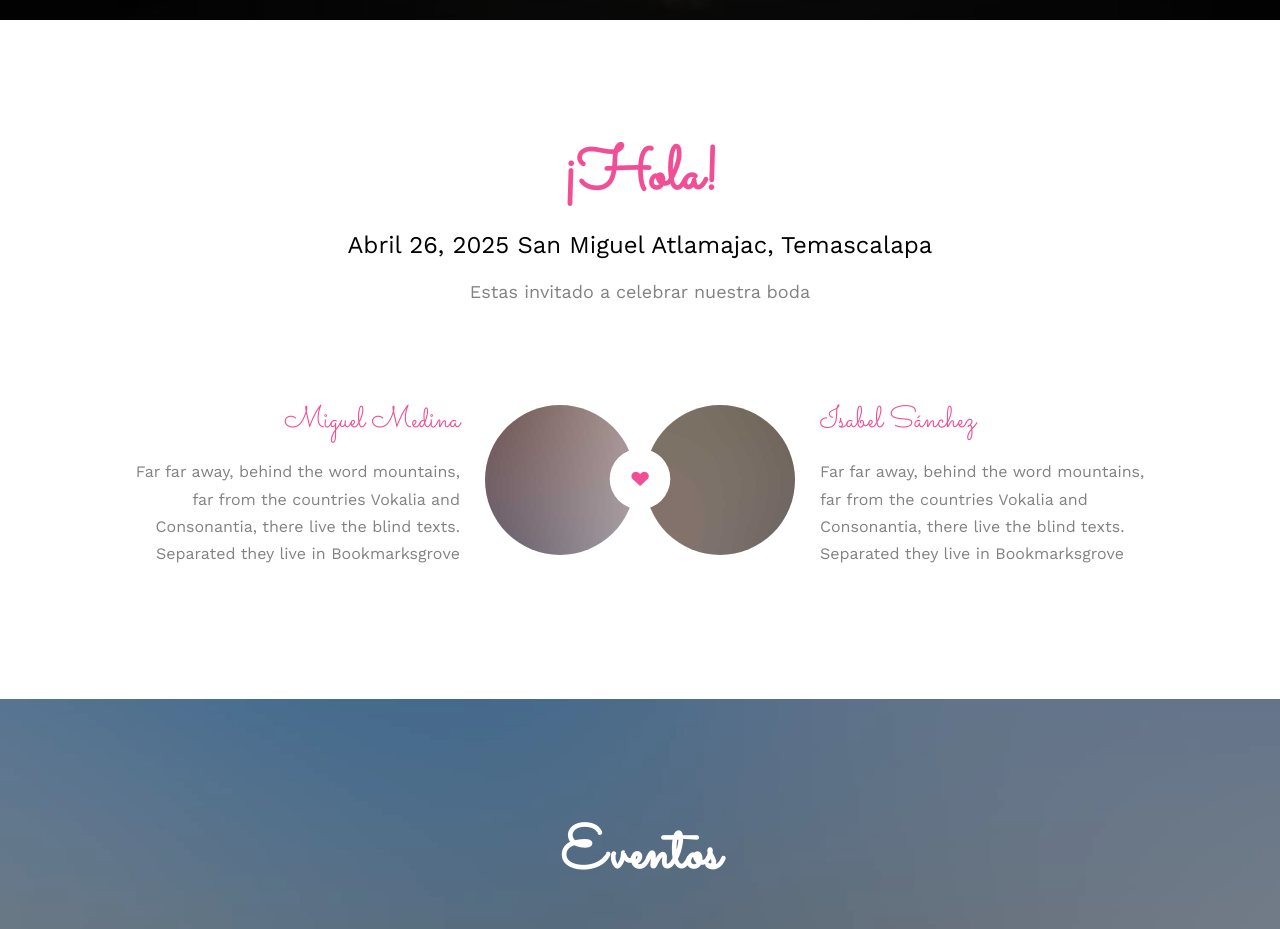
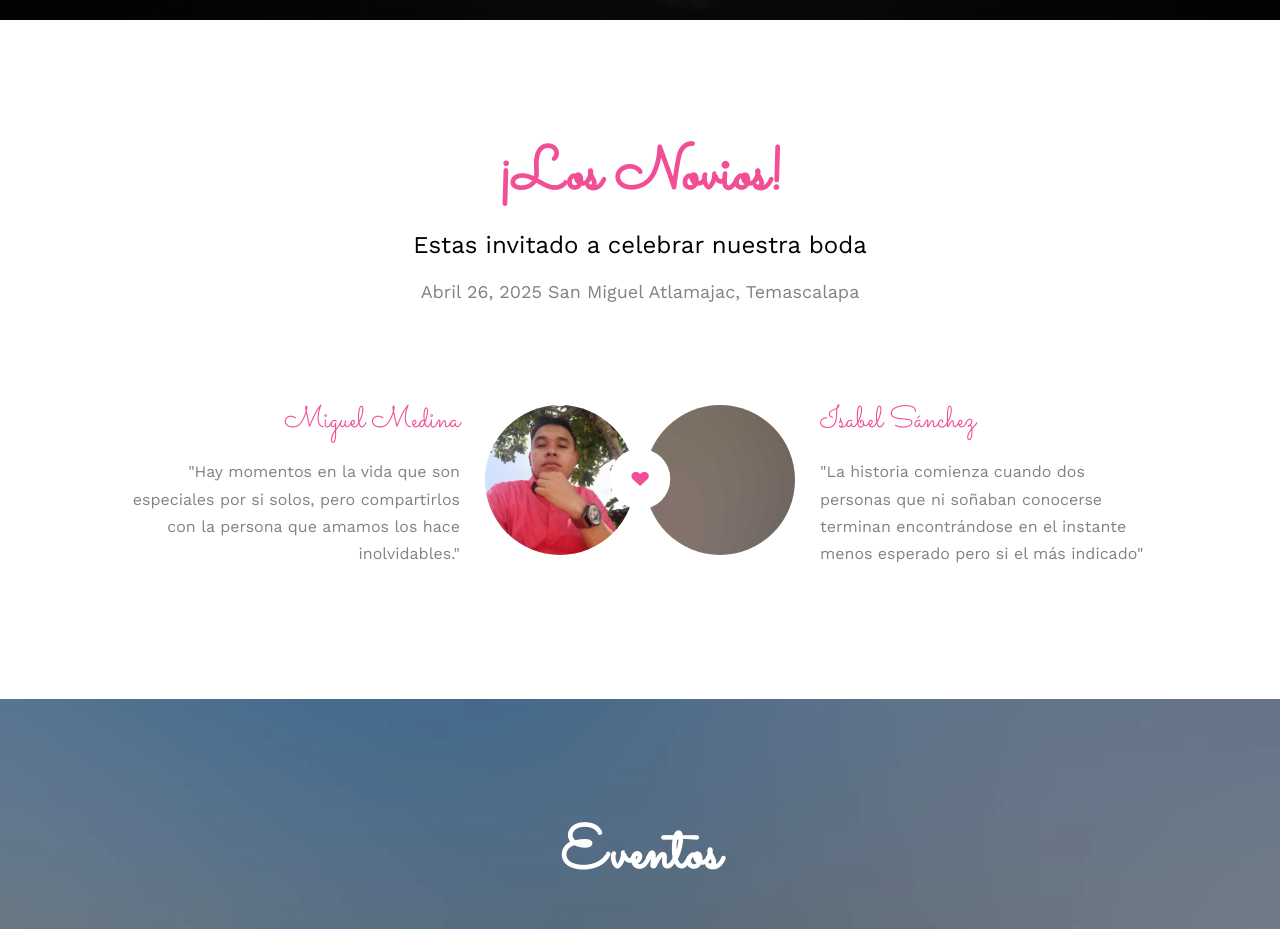
Before and after one commit to AldoJSM/boda-izza-y-mike, a plain HTML site: page index.html in a window 1280 px wide. Shown: the part 880-1809 px from the top of the page. Drawn offline with nearby package versions, Linux system fonts and the light colour scheme; no server answers; files whose address does not match are found by name.

Commit message:
solo falta la foto de la isabel y detallitos

```diff
--- a/index.html
+++ b/index.html
@@ -100,16 +100,16 @@
               <div
                 class="col-md-8 col-md-offset-2 text-center fh5co-heading animate-box"
               >
-                <h2>¡Hola!</h2>
-                <h3>Abril 26, 2025 San Miguel Atlamajac, Temascalapa</h3>
-                <p>Estas invitado a celebrar nuestra boda</p>
+                <h2>¡Los Novios!</h2>
+                <h3>Estas invitado a celebrar nuestra boda</h3>
+                <p>Abril 26, 2025 San Miguel Atlamajac, Temascalapa</p>
               </div>
             </div>
             <div class="couple-wrap animate-box">
               <div class="couple-half">
                 <div class="groom">
                   <img
-                    src="images/groom.jpg"
+                    src="images/miguel.jpeg"
                     alt="groom"
                     class="img-responsive"
                   />
@@ -117,9 +117,9 @@
                 <div class="desc-groom">
                   <h3>Miguel Medina</h3>
                   <p>
-                    Far far away, behind the word mountains, far from the
-                    countries Vokalia and Consonantia, there live the blind
-                    texts. Separated they live in Bookmarksgrove
+                    "Hay momentos en la vida que son especiales por si solos,
+                    pero compartirlos con la persona que amamos los hace
+                    inolvidables."
                   </p>
                 </div>
               </div>
@@ -135,9 +135,9 @@
                 <div class="desc-bride">
                   <h3>Isabel Sánchez</h3>
                   <p>
-                    Far far away, behind the word mountains, far from the
-                    countries Vokalia and Consonantia, there live the blind
-                    texts. Separated they live in Bookmarksgrove
+                    "La historia comienza cuando dos personas que ni soñaban
+                    conocerse terminan encontrándose en el instante menos
+                    esperado pero si el más indicado"
                   </p>
                 </div>
               </div>
```
Also changed, not shown: images/miguel.jpeg (added).
